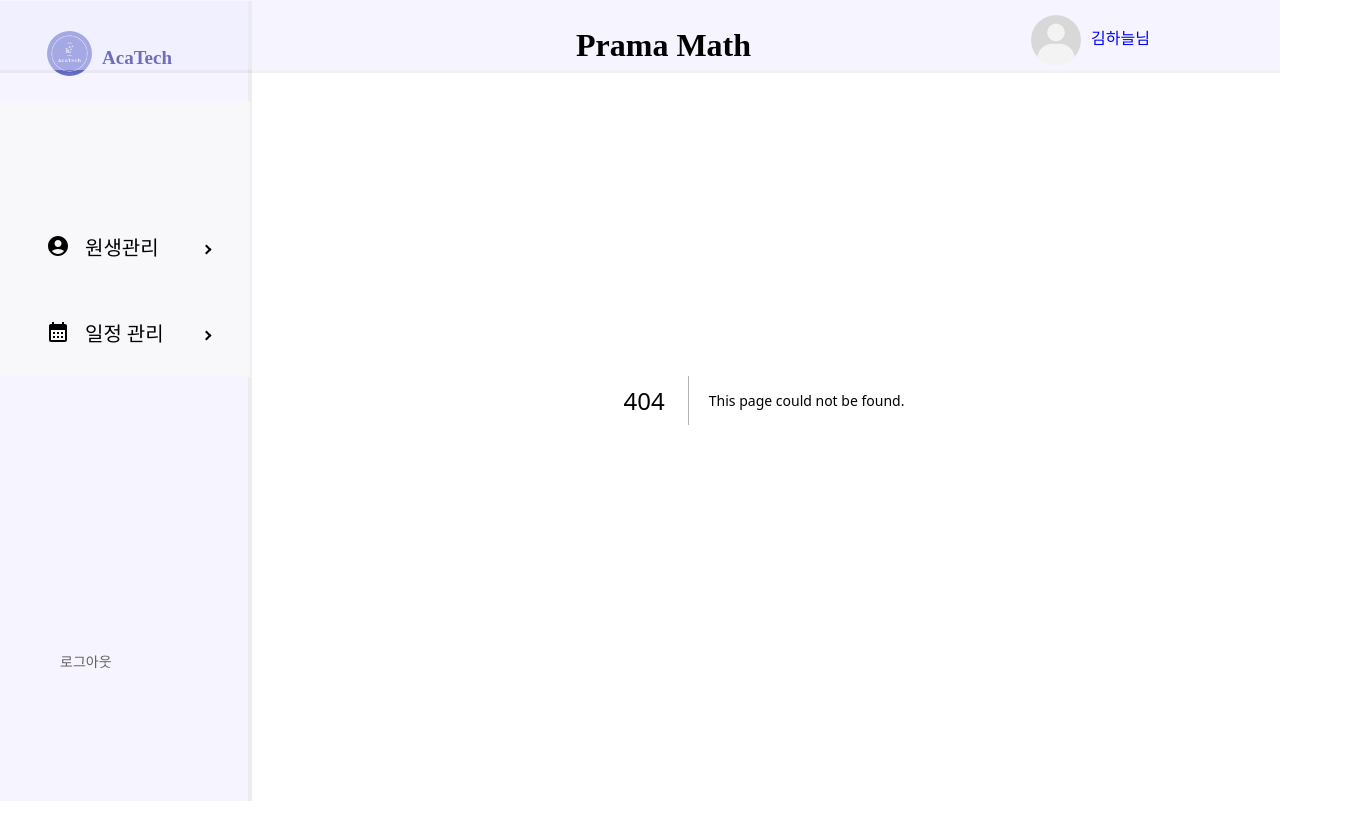
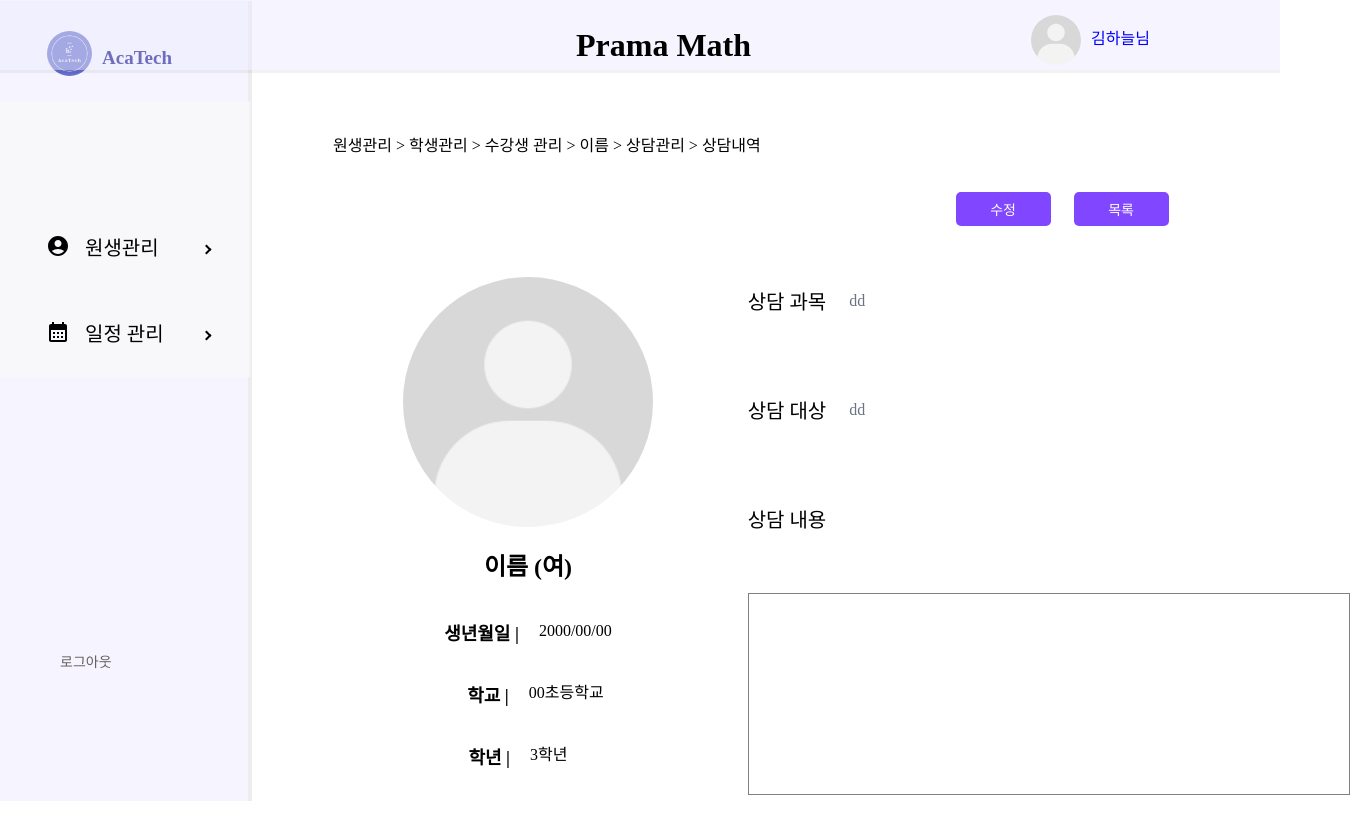
Before and after one commit to AcaTechProject/frontend, a Next.js app: page /AcademyManagement/StudentManagement/counsel/CounselDetail in a window 1280 px wide. Before the commit this address had no page. Shown: the top 840 px of the page, 1350 px wide, since content can reach past the window. Before the commit the page ends 800 px from the top, so only its background shows below. Built offline with nearby package versions, Linux system fonts and the light colour scheme.

Commit message:
init: Add 상담세부 페이지 생성

```diff
--- /dev/null
+++ b/app/AcademyManagement/StudentManagement/counsel/CounselDetail/page.jsx
@@ -0,0 +1,135 @@
+"use client";
+import React from "react";
+import ProfileEmpty from "@/app/components/ProfileEmpty";
+import styled from "styled-components";
+import { useState, useEffect } from "react";
+
+import { useRouter } from "next/navigation";
+
+import Modal from "@/app/components/Modal";
+import { useRecoilState, useRecoilValue } from "recoil";
+import { inputAtom } from "@/app/recoil/atom";
+
+const Container = styled.div`
+  padding: 116px 70px 55px 85px;
+`;
+const Body = styled.section`
+  display: flex;
+`;
+const Left = styled.div`
+  display: flex;
+  flex-direction: column;
+  margin: 110px 0 0 20px;
+  width: 45%;
+`;
+const Right = styled.div`
+  display: flex;
+  flex-direction: column;
+  margin-top: -50px;
+  gap: 40px;
+  width: 48%;
+`;
+const Row = styled.div`
+  display: flex;
+  gap: 23px;
+  align-items: center;
+`;
+const Tab1 = styled.button`
+  border-radius: 5px;
+  width: 110px;
+  height: 40px;
+  border: 2px solid #8146ff;
+  color: #8146ff;
+  background: #fff;
+  font-weight: bold;
+  font-size: 14px;
+  &:hover {
+    color: white;
+    background: #8146ff;
+  }
+`;
+const Tab2 = styled(Tab1)``;
+const Button = styled.button`
+  width: 95px;
+  height: 34px;
+  border-radius: 5px;
+  color: #fff;
+  background: #8146ff;
+  border: 0;
+  font-size: 14px;
+`;
+const Row2 = styled(Row)`
+  justify-content: flex-end;
+  margin-top: 70px;
+`;
+const Content = styled.div`
+  border: 1px solid gray;
+  width: 600px;
+  height: 200px;
+`;
+
+const CounselDetail = () => {
+  const router = useRouter();
+  const [isModalOpen, setIsModalOpen] = useState(false);
+  const [modalMessage, setModalMessage] = useState("");
+
+  const content = useRecoilValue(inputAtom);
+  //const [input, setInput] = useRecoilState(inputAtom);
+
+  const handleModal = (message) => {
+    setModalMessage(message);
+    setIsModalOpen(true);
+  };
+
+  const handleCheck = () => {
+    router.push("/AcademyManagement/StudentManagement/counsel");
+  };
+  const closeModal = () => {
+    setIsModalOpen(false);
+  };
+  //   const handleContent = (e) => {
+  //     setContent(e.target.value);
+  //   };
+  const handleSaveClick = () => {};
+
+  return (
+    <Container>
+      <p>
+        원생관리 {">"} 학생관리 {">"} 수강생 관리 {">"} 이름 {">"} 상담관리{" "}
+        {">"} 상담내역
+      </p>
+
+      <Body>
+        <Left>
+          <ProfileEmpty />
+        </Left>
+        <Right>
+          <Row2>
+            <Button>수정</Button>
+            {isModalOpen && (
+              <Modal
+                onCheck={handleCheck}
+                onClose={closeModal}
+                message={modalMessage}
+              />
+            )}
+            <Button>목록</Button>
+          </Row2>
+          <Row>
+            <p style={{ fontSize: "20px" }}>상담 과목</p>
+            <p style={{ color: "#6B7280" }}>dd</p>
+          </Row>
+          <Row>
+            {" "}
+            <p style={{ fontSize: "20px" }}>상담 대상</p>
+            <p style={{ color: "#6B7280" }}>dd</p>
+          </Row>
+
+          <p style={{ fontSize: "20px" }}>상담 내용</p>
+          <Content>{content}</Content>
+        </Right>
+      </Body>
+    </Container>
+  );
+};
+export default CounselDetail;
```
